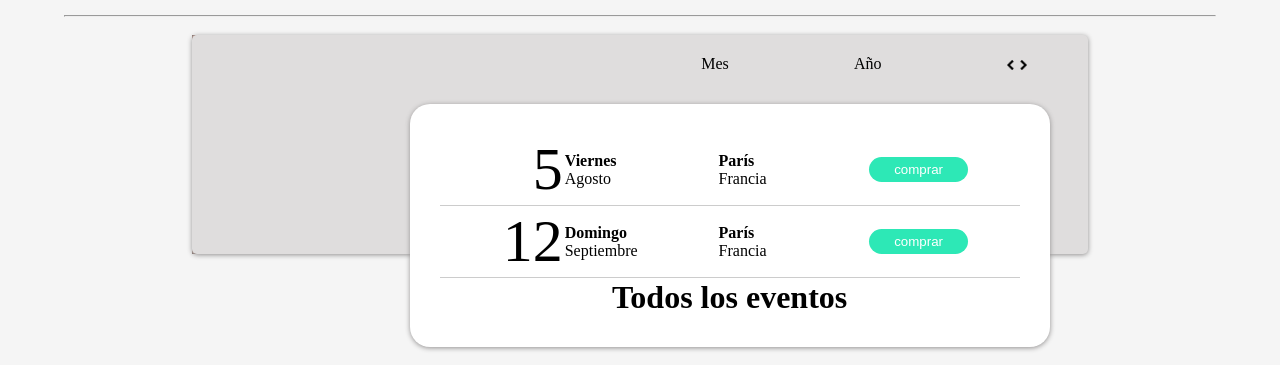
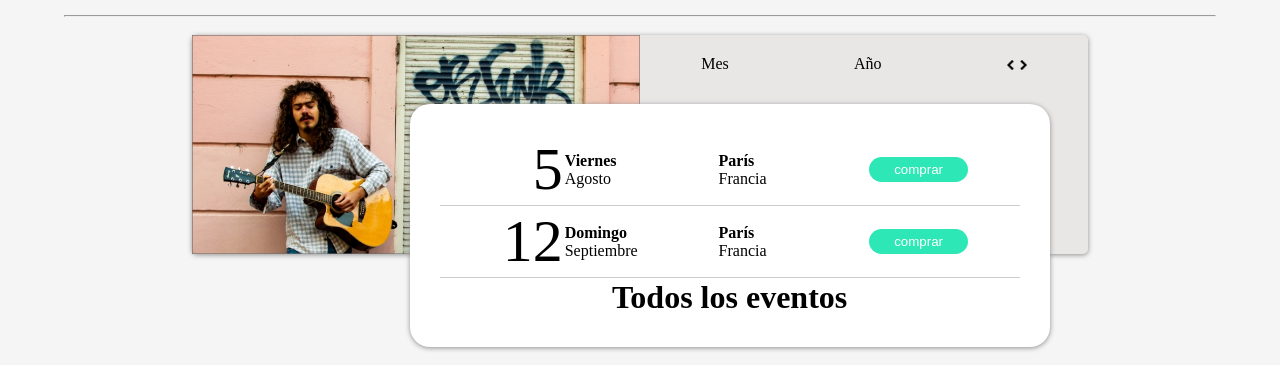
Before and after one commit to id4n/DWA_Taller1, a plain HTML site: page index.html in a window 1280 px wide. Shown: the part 718-1083 px from the top of the page. Drawn offline with Linux system fonts and the light colour scheme.

Commit message:
Taller1_v4.1

```diff
--- a/main.css
+++ b/main.css
@@ -163,17 +163,17 @@ header ul li{
 }
 .main2_div1{
     width: 70%;
-    background-color: rgb(223, 221, 221);
+    background-color: rgb(233, 230, 230);
     margin: auto;
     display: flex;
     box-shadow: 0.1px 1px 5px rgb(145, 143, 143);
     border-radius: 5px;
-    z-index: -2;
+    position: relative;
+    z-index: -1;
 }
 .main2_img{
     width: 50%;
     border-color: gray;
-    z-index: -1;
 }
 .main2_img_rotate{
     width: 70px;
@@ -198,6 +198,7 @@ header ul li{
     box-shadow: 0.1px 1px 5px rgb(145, 143, 143);
     border-radius: 20px;
     padding: 30px;
+    position: relative;
     z-index: 1;
 }
 .main2_div2_table{
```
